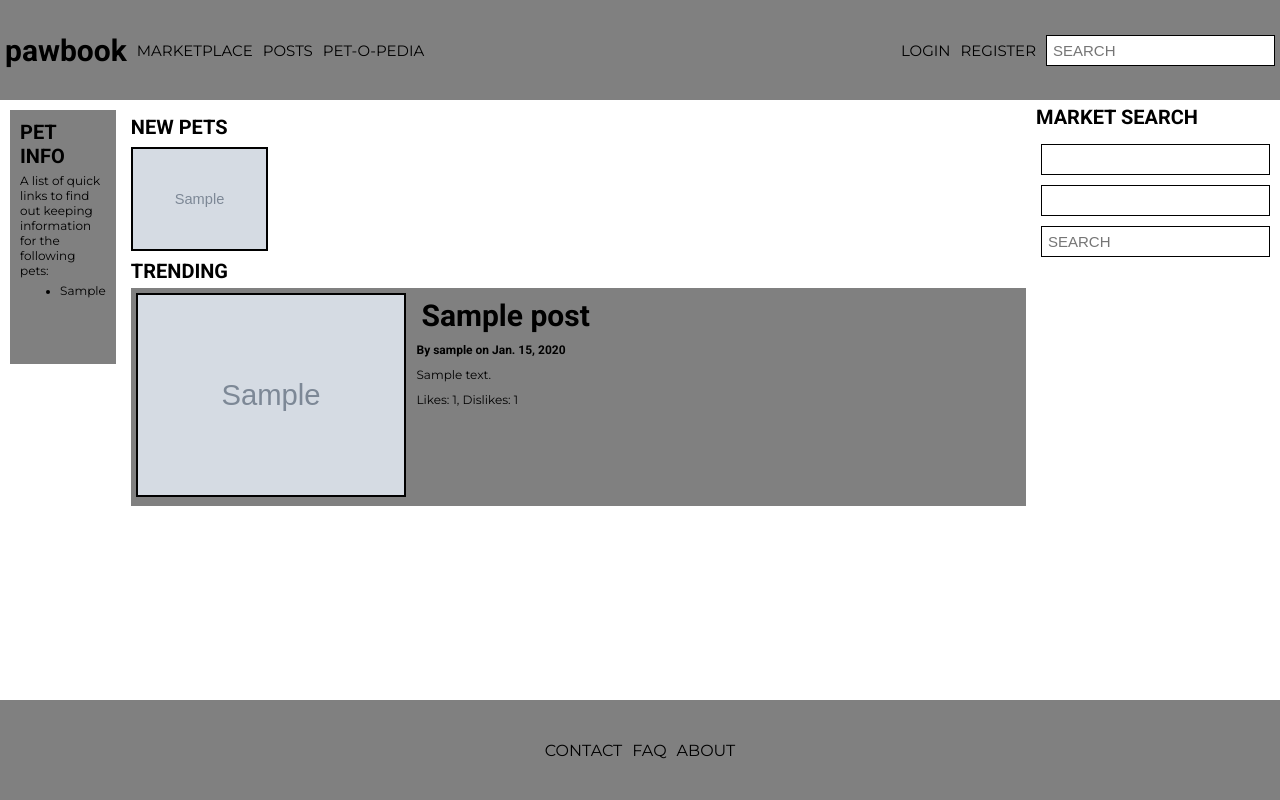
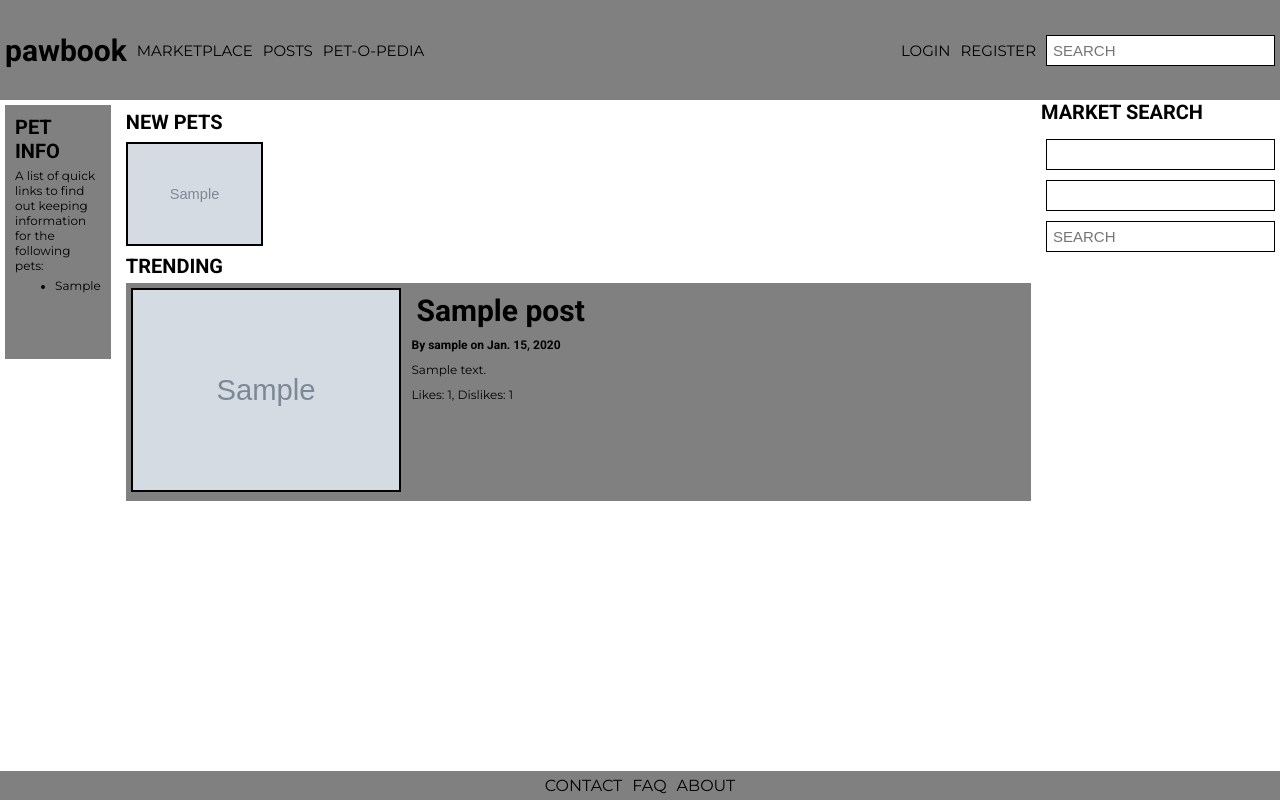
Before and after one commit to PeterDodd/pawbook_wad, a Django app: page / in a window 1280 px wide. Run offline with Django 3.2, Linux system fonts and the light colour scheme; tables that the repository leaves empty hold one stand-in row (values such as "Sample post"); grey boxes marked "Sample" are stand-in pictures.

Commit message:
Quick commit, fixed footer so that it sticks to page bottom

```diff
--- a/static/css/base.css
+++ b/static/css/base.css
@@ -103,6 +103,7 @@ a:hover {
 
 .top_bar h1:hover {
 	color: black;
+	display: flex;
 }
 
 .element {
@@ -131,11 +132,13 @@ a:hover {
 
 .footer_bar {
 	display: flex;
-	position: absolute;
+	position: fixed;
+	bottom:0
 	flex-direction: row;
 	justify-content: center;
 	align-items: center;
 	background-color: grey;
+	flex: 0 0 100px
 	height: 100px;
 	width: 100%;
 	bottom: 0px;
--- a/templates/pawbook/base.html
+++ b/templates/pawbook/base.html
@@ -15,6 +15,7 @@
 	</head>
 
 	<body>
+
 		<div class="top_bar">
 			<div class="top_bar_content">
 				<div href="/pawbook/" class="element">
@@ -38,7 +39,7 @@
 				</div>
 				{% if user.is_authenticated %}
 				<div class="element">
-					<a><img src="{% static 'images/dog smiling.jpg' %}" alt="User's Profile Picture" class="porfile_image"></a>
+					<a><img src="{{ user.UserProfile.profilePicture.url }}" alt="User's Profile Picture" class="profile_image"></a>
 				</div>
 
 				<div class="element">
@@ -62,9 +63,8 @@
 		</div>
 
 		<div class="content_body">
-			<div class="content_holder">
+			<div class = "sub_holder">
 
-				<div class = "sub_holder">
 				<div class="side_bar">
 					<h3>PET INFO</h3>
 					<p>A list of quick links to find out keeping information for the following pets:</p>
@@ -90,8 +90,6 @@
 				</div>
 
 			</div>
-
-			</div>
 		</div>
 
 		<div class="footer_bar">
@@ -107,5 +105,6 @@
 				<a href="/pawbook/about/">ABOUT</a>
 			</div>
 		</div>
+
 	</body>
 </html>
```
Lines whose indentation alone changed are shown as unchanged.
